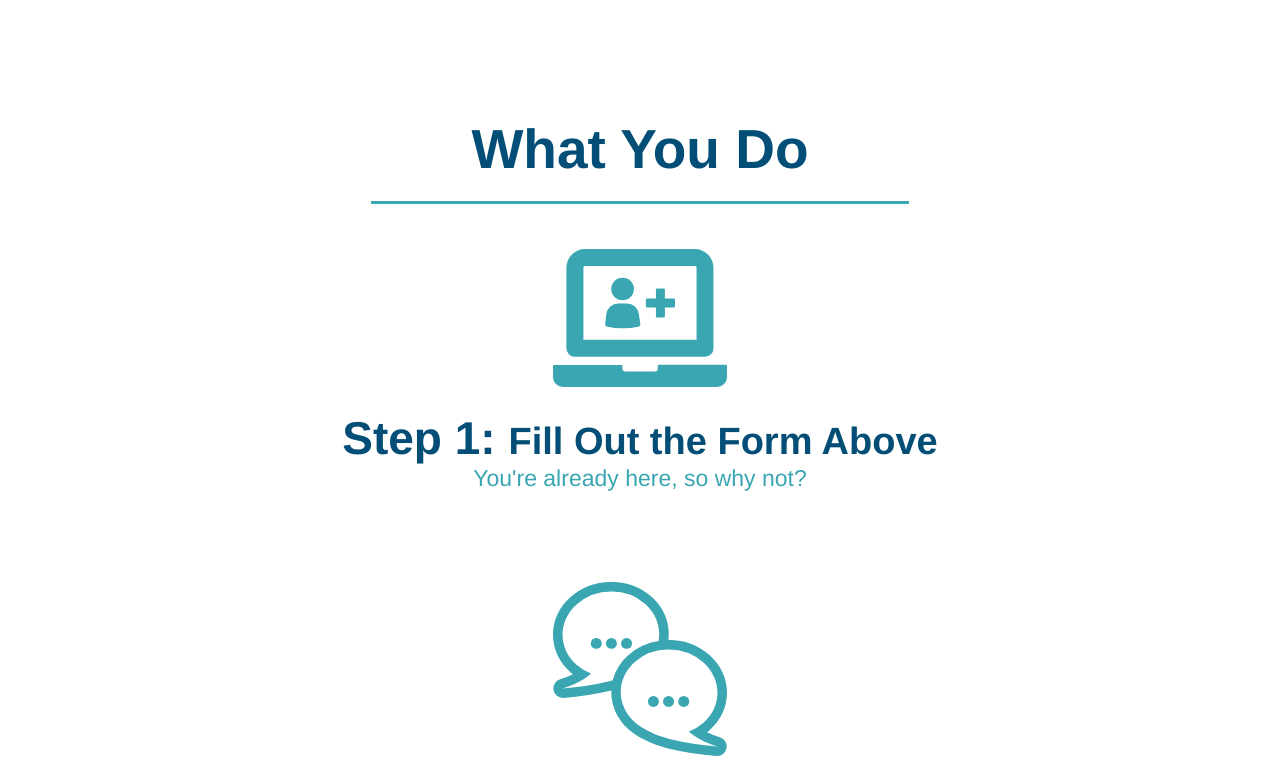
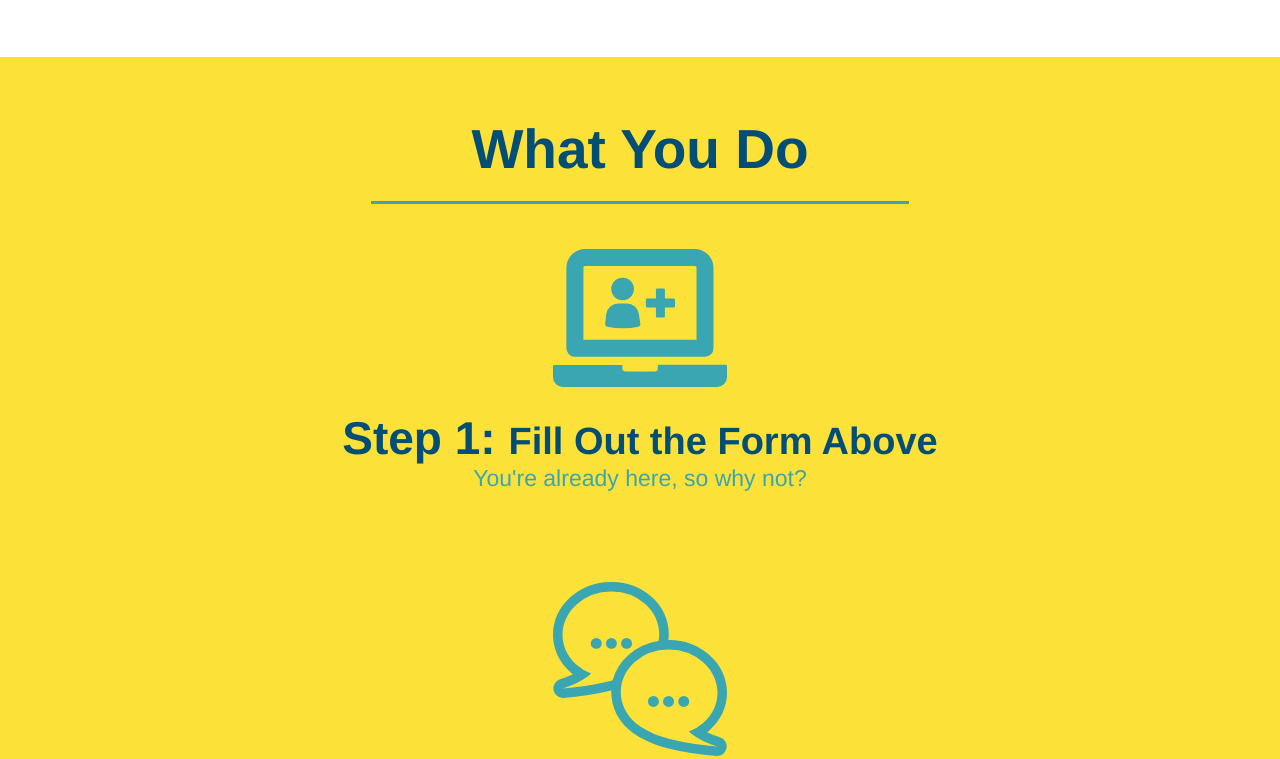
Before and after one commit to jnunez1229/run-buddy, a plain HTML site: page index.html in a window 1280 px wide. Shown: the part 1003-1762 px from the top of the page. Drawn offline with Linux system fonts and the light colour scheme.

Commit message:
corrected background for what we/you do sections

```diff
--- a/assets/css/style.css
+++ b/assets/css/style.css
@@ -133,6 +133,7 @@ button{
 
 .steps{
     text-align: center;
+    background-color: #fce138;
 }
 
 .steps div {
```
